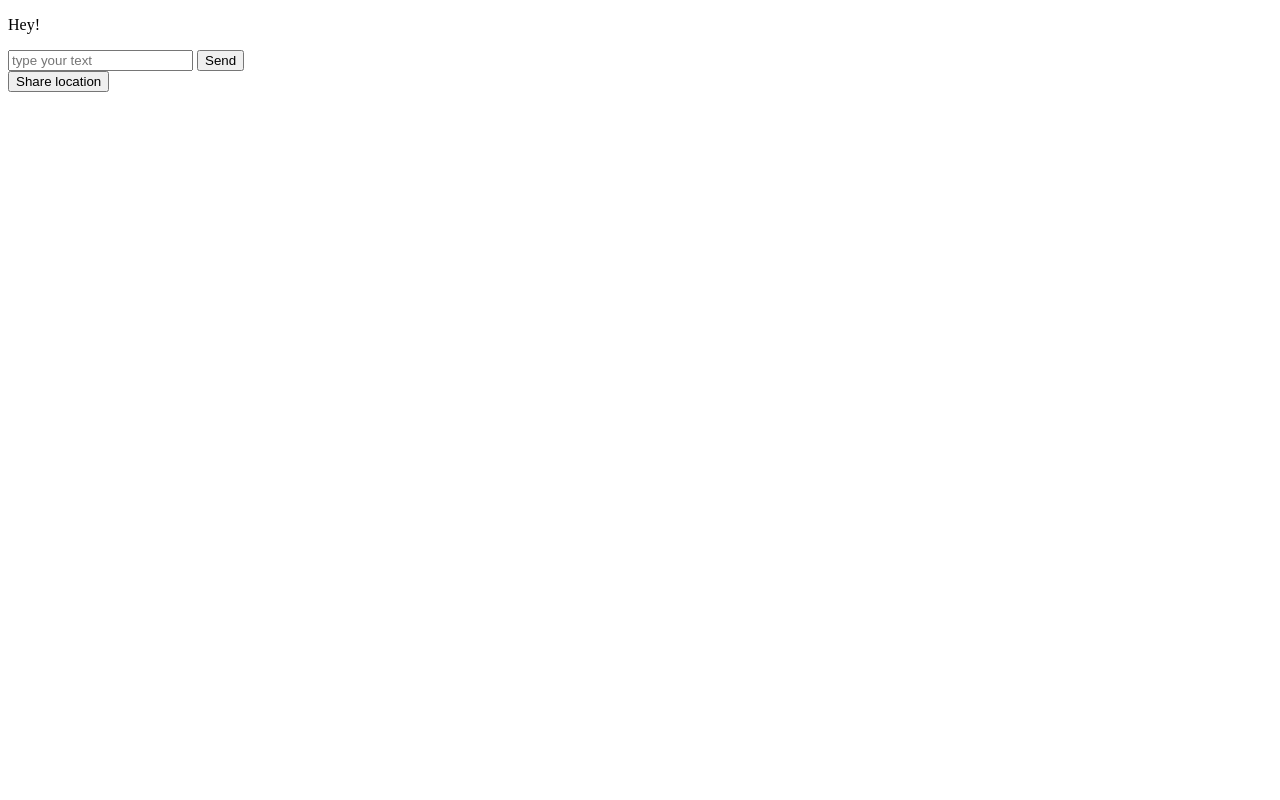
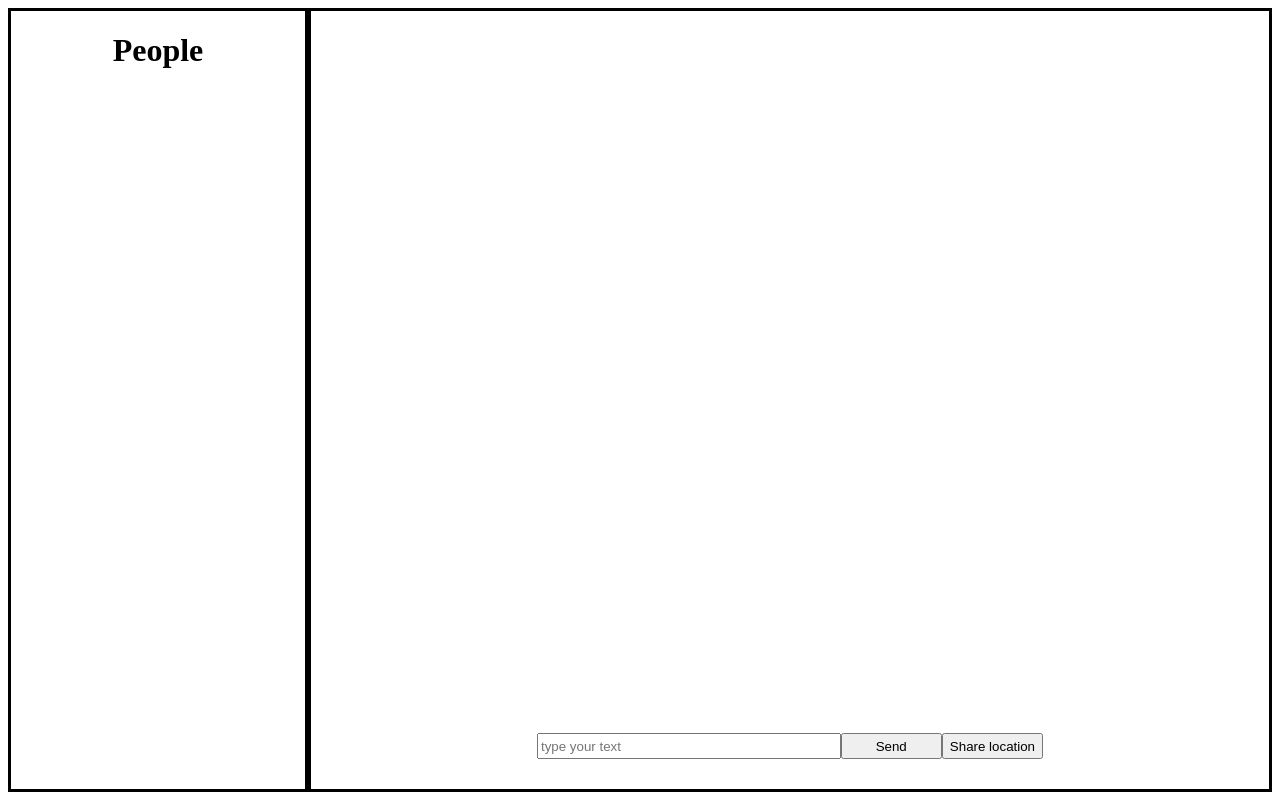
Before and after one commit to yh2n/chatty, a website: page public/index.html in a window 1280 px wide. Drawn offline with nearby package versions, Linux system fonts and the light colour scheme; no server answers.

Commit message:
basic layout

```diff
--- /dev/null
+++ b/public/css/main.css
@@ -0,0 +1,27 @@
+.chat-container {
+    display: grid;
+    grid-template-columns: 300px auto;
+    height: 98vh;
+}
+
+.user-list {
+    border: solid black;
+    text-align: center;
+}
+
+.main-area {
+    display: grid;
+    border: solid black;
+}
+
+#message-form {
+    grid-row-start: 12;
+    display: grid;
+    margin: auto;
+    grid-template-columns: 3fr 1fr 1fr;
+    text-align: center;
+}
+
+input {
+    height: 20px;
+}
--- a/public/index.html
+++ b/public/index.html
@@ -3,27 +3,33 @@
 <head>
     <meta charset="utf-8" />
     <meta http-equiv="X-UA-Compatible" content="IE=edge">
+    <link rel="stylesheet" href="/css/main.css"></link>
     <title>Chatty</title>
     <meta name="viewport" content="width=device-width, initial-scale=1">
-    <link rel="stylesheet" type="text/css" media="screen" href="main.css" />
+    <link rel="stylesheet" type="text/css" media="screen" href="css/main.css" />
     <script src="/js/main.js"></script>
 </head>
+
 <body>
+    <div class="chat-container">
+        <div class="user-list">
+            <h1>People</h1>
+        </div>
+        <div class="main-area">
 
-</body>
-</html>
-<body>
-    <p>Hey!</p>
+            <ol id="messages"></ol>
 
-    <ol id="messages"></ol>
-
-    <form id="message-form">
-        <input name="message" type="text" placeholder="type your text"/>
-        <button>Send</button>
-    </form>
-    <button id="share_location">Share location</button>
+            <form id="message-form">
+                <input name="message" type="text" placeholder="type your text"/>
+                <button>Send</button>
+                <button id="share_location">Share location</button>
+            </form>
+        </div>
+    </div>
     <script src="https://code.jquery.com/jquery-3.2.1.min.js"></script>
     <script src="/socket.io/socket.io.js"></script>
     <script src="/js/index.js"></script>
     <script src="https://cdn.jsdelivr.net/npm/moment@2.20.1/moment.min.js"></script>
 </body>
+
+</html>
```
